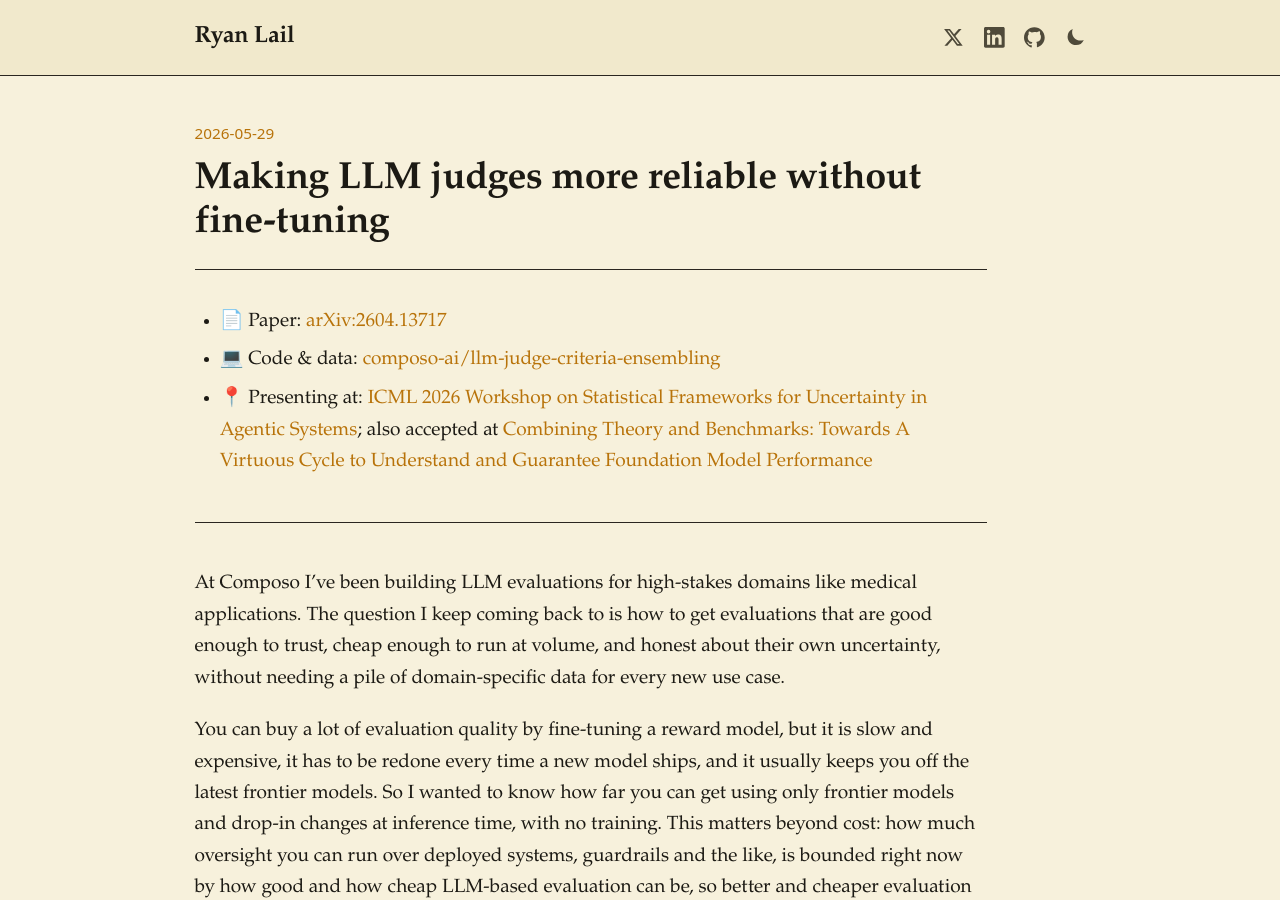
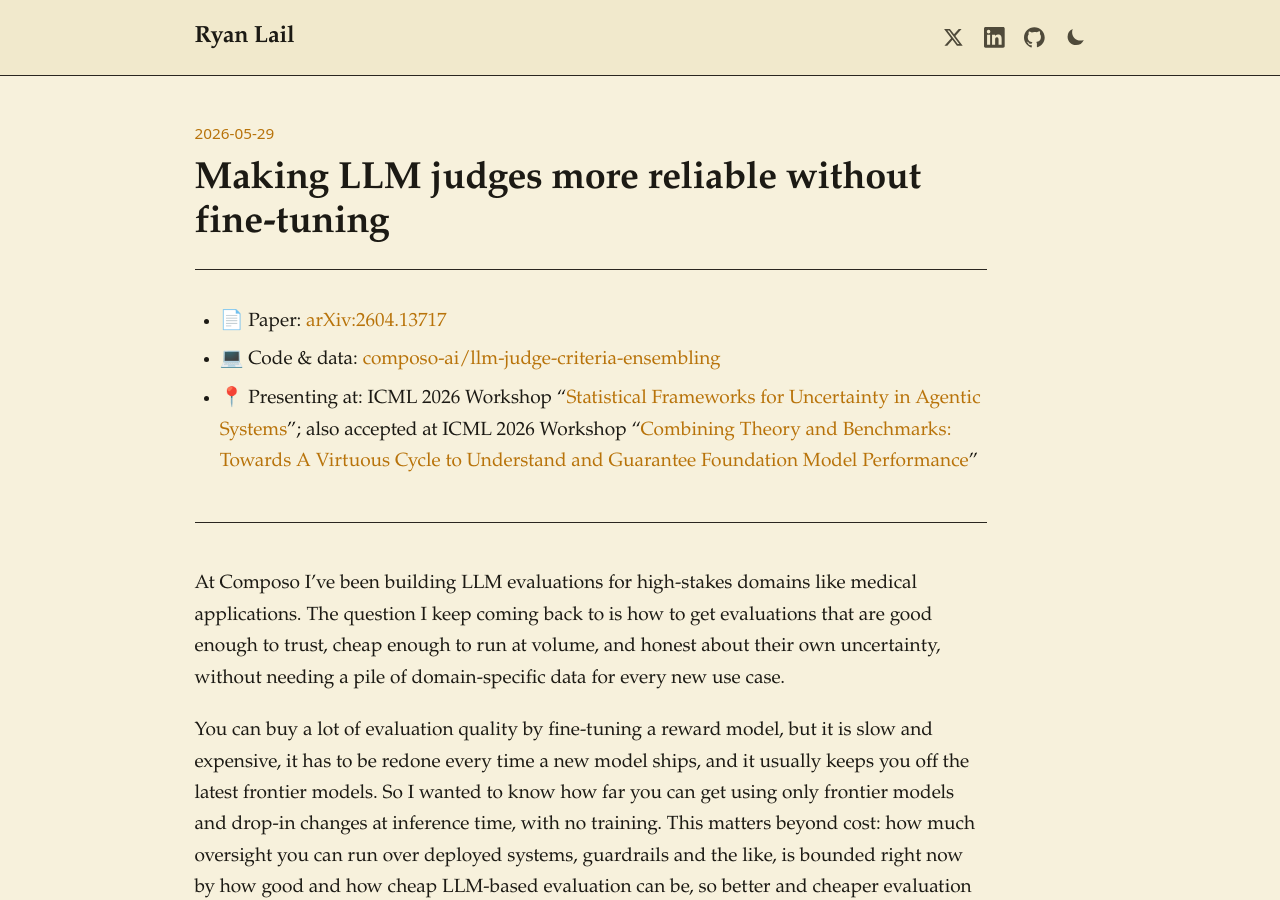
Before and after one commit to ryanlail/ryanlail.github.io, a Jekyll site: the page built from _posts/2026-05-29-cost-effective-llm-as-a-judge.md, in a window 1280 px wide and 900 px high. Built offline with Jekyll 4.4.1, drawn with Linux system fonts in a browser that asks for light colours.

Commit message:
Reformat venue line: quote workshop titles under "ICML 2026 Workshop"
https://claude.ai/code/session_01Si26pd7amr2YuBWG9vTSzP

```diff
--- a/_posts/2026-05-29-cost-effective-llm-as-a-judge.md
+++ b/_posts/2026-05-29-cost-effective-llm-as-a-judge.md
@@ -11,7 +11,7 @@ subtitle: "Improving RewardBench2 performance by 13.5pp"
 
 - 📄 Paper: [arXiv:2604.13717](https://arxiv.org/abs/2604.13717)
 - 💻 Code & data: [composo-ai/llm-judge-criteria-ensembling](https://github.com/composo-ai/llm-judge-criteria-ensembling)
-- 📍 Presenting at: [ICML 2026 Workshop on Statistical Frameworks for Uncertainty in Agentic Systems](https://agentic-uncertainty-icml2026.github.io/); also accepted at [Combining Theory and Benchmarks: Towards A Virtuous Cycle to Understand and Guarantee Foundation Model Performance](https://sites.google.com/view/icml-ctb/home)
+- 📍 Presenting at: ICML 2026 Workshop "[Statistical Frameworks for Uncertainty in Agentic Systems](https://agentic-uncertainty-icml2026.github.io/)"; also accepted at ICML 2026 Workshop "[Combining Theory and Benchmarks: Towards A Virtuous Cycle to Understand and Guarantee Foundation Model Performance](https://sites.google.com/view/icml-ctb/home)"
 
 ---
 
```
